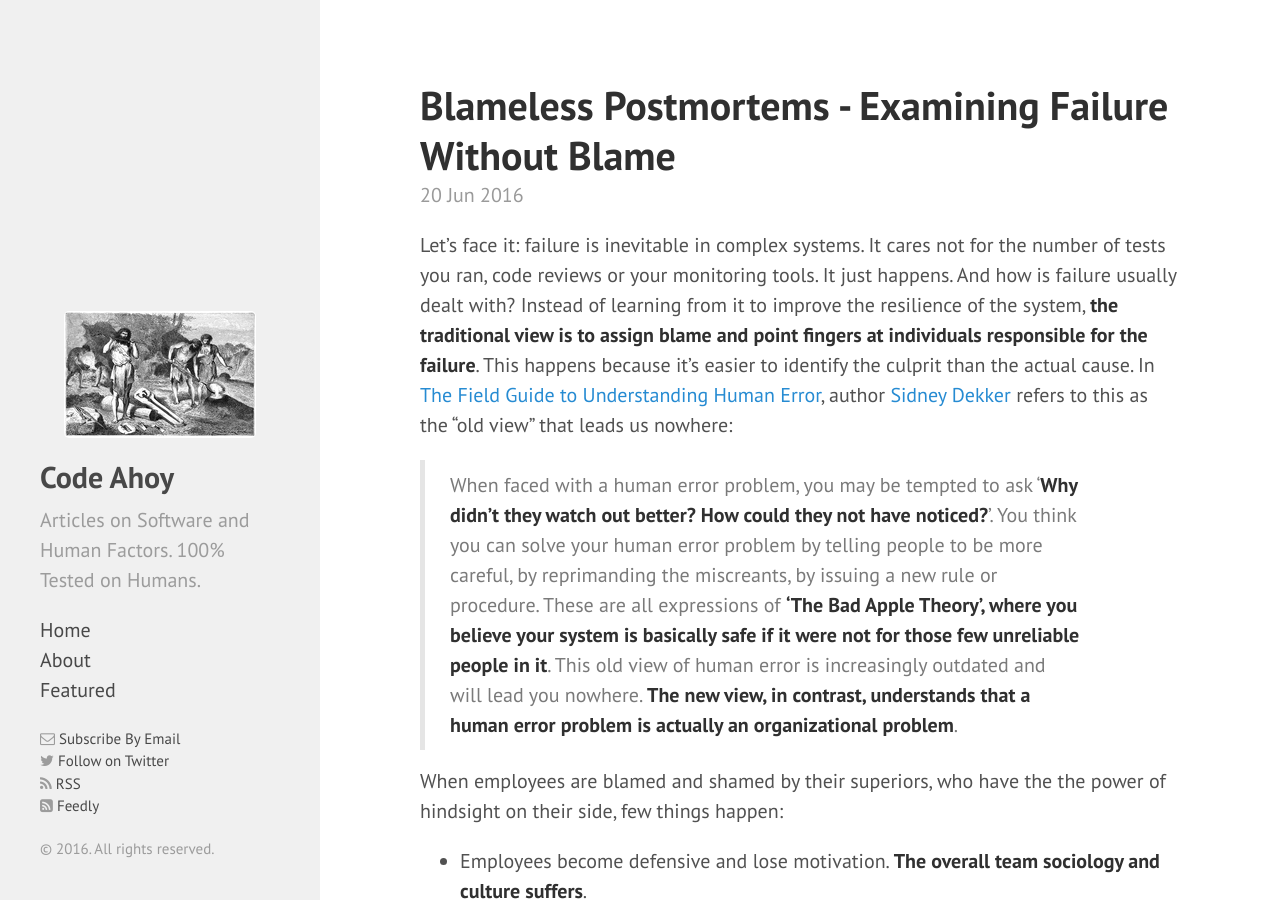
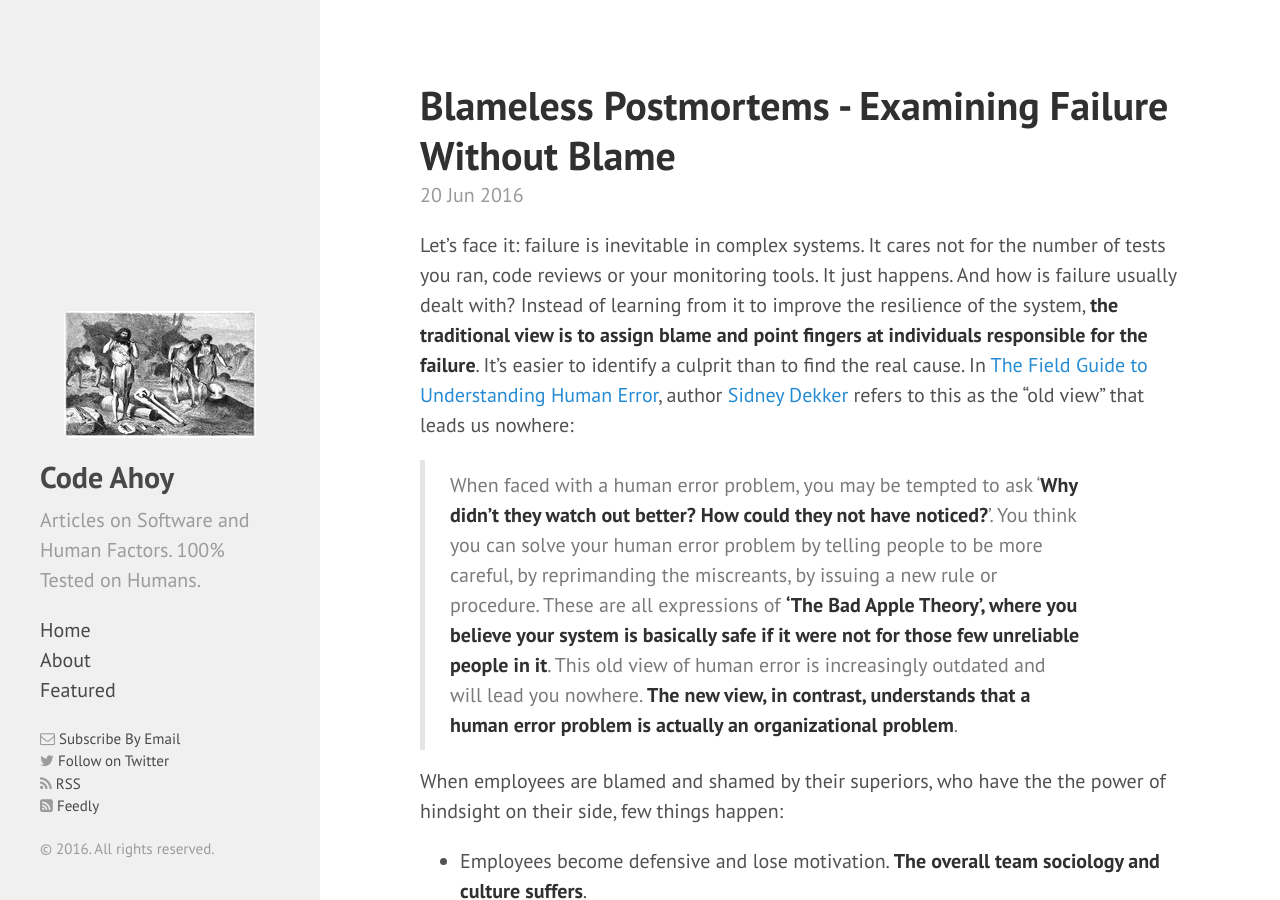
Before and after one commit to talk2viren/umermansoor.github.io, a Jekyll site: the page built from _posts/2016-06-20-blameless-postmortems---examining-failure-without-blame.md, in a window 1280 px wide and 900 px high. Built offline with Jekyll 4.4.1, drawn with Linux system fonts in a browser that asks for light colours; nearby versions of some CDN libraries; a script that is not in the unit is left out; comment, search, counter and statistics services are not loaded.

Commit message:
sentence correction

```diff
--- a/_posts/2016-06-20-blameless-postmortems---examining-failure-without-blame.md
+++ b/_posts/2016-06-20-blameless-postmortems---examining-failure-without-blame.md
@@ -5,7 +5,7 @@ comments: True
 excerpt_separator: <!--more-->
 ---
 
-Let's face it: failure is inevitable in complex systems. It cares not for the number of tests you ran, code reviews or your monitoring tools. It just happens. And how is failure usually dealt with? Instead of learning from it to improve the resilience of the system, **the traditional view is to assign blame and point fingers at individuals responsible for the failure**. This happens because it's easier to identify the culprit than the actual cause. In [The Field Guide to Understanding Human Error](https://www.amazon.com/Field-Guide-Understanding-Human-Error/dp/0754648265), author [Sidney Dekker](http://sidneydekker.com/) refers to this as the "old view" that leads us nowhere:
+Let's face it: failure is inevitable in complex systems. It cares not for the number of tests you ran, code reviews or your monitoring tools. It just happens. And how is failure usually dealt with? Instead of learning from it to improve the resilience of the system, **the traditional view is to assign blame and point fingers at individuals responsible for the failure**. It's easier to identify a culprit than to find the real cause. In [The Field Guide to Understanding Human Error](https://www.amazon.com/Field-Guide-Understanding-Human-Error/dp/0754648265), author [Sidney Dekker](http://sidneydekker.com/) refers to this as the "old view" that leads us nowhere:
 
 <!--more-->
 
```
